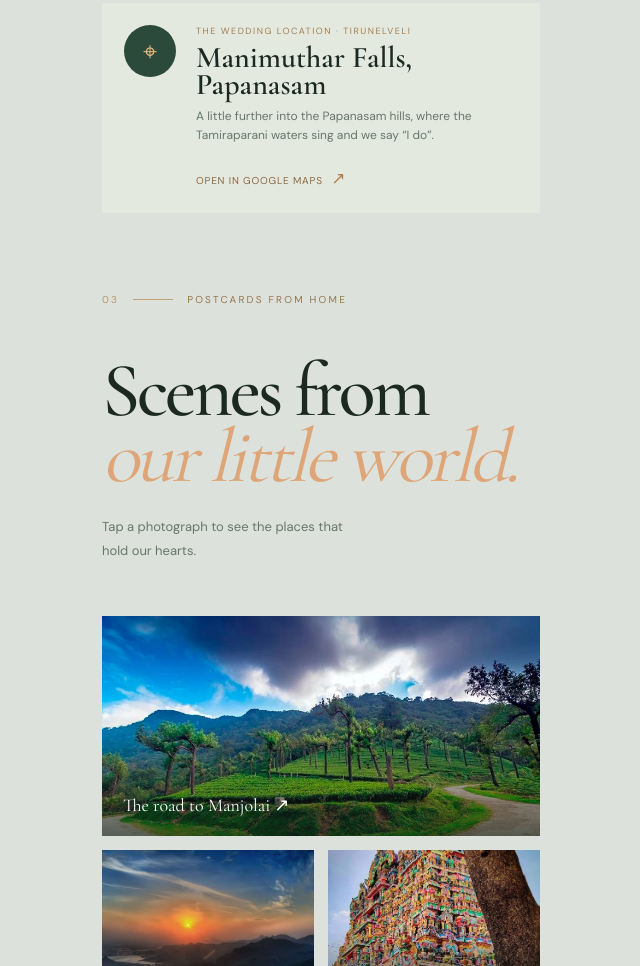
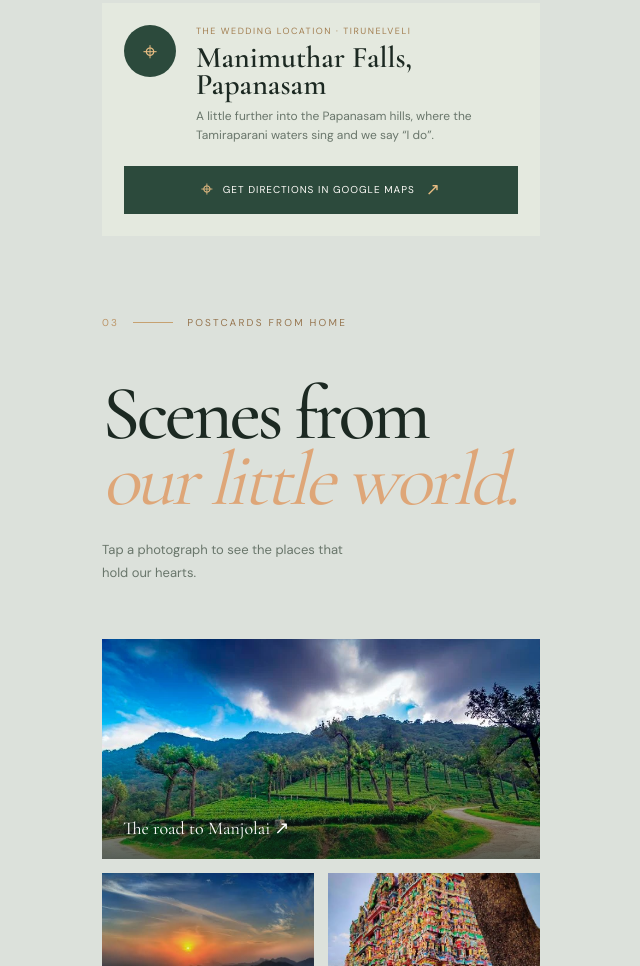
Before and after one commit to kabilanb29/demo-2, a plain HTML site: page index.html in a window 1280 px wide. Shown: the part 4109-5075 px from the top of the page, without its empty margins (319-959 px from the left). Drawn offline with nearby package versions, Linux system fonts and the light colour scheme.

Commit message:
first commit

```diff
--- a/index.html
+++ b/index.html
@@ -111,7 +111,7 @@
             <h3>Manimuthar Falls, Papanasam</h3>
             <p class="location-copy">A little further into the Papanasam hills, where the Tamiraparani waters sing and we say “I do”.</p>
           </div>
-          <a class="location-link" href="https://www.google.com/maps/search/?api=1&query=Manimuthar+Falls%2C+Papanasam%2C+Tirunelveli%2C+Tamil+Nadu" target="_blank" rel="noreferrer">Open in Google Maps <span>↗</span></a>
+          <a class="location-link" href="https://www.google.com/maps/search/?api=1&query=Manimuthar+Falls%2C+Papanasam%2C+Tirunelveli%2C+Tamil+Nadu" target="_blank" rel="noreferrer"><span class="map-pin">⌖</span> Get directions in Google Maps <span class="map-arrow">↗</span></a>
         </div>
       </section>
 
--- a/styles.css
+++ b/styles.css
@@ -55,8 +55,10 @@ h1 em, h2 em, h3 em { color: #dea678; font-weight: 400; }
 .location-label { color: #a27e50; font-size: 9px; letter-spacing: .17em; margin: 0 0 7px; text-transform: uppercase; }
 .location-card h3 { font: 600 30px/.9 var(--display); margin: 0 0 9px; }
 .location-copy { color: var(--muted); font-size: 12px; line-height: 1.6; margin: 0; max-width: 340px; }
-.location-link { color: #8b6842; font-size: 10px; letter-spacing: .08em; line-height: 1.5; text-align: right; text-decoration: none; text-transform: uppercase; }
-.location-link span { color: #b47e4d; font-size: 17px; margin-left: 5px; }
+.location-link { align-items: center; background: #2c4a3c; color: #fffdf9; display: flex; font-size: 10px; gap: 9px; justify-content: center; letter-spacing: .1em; line-height: 1.4; min-height: 48px; padding: 0 18px; text-align: center; text-decoration: none; text-transform: uppercase; transition: background .25s, transform .25s; white-space: nowrap; }
+.location-link:hover { background: #3b624e; transform: translateY(-2px); }
+.location-link .map-pin { color: #e8bd83; font-size: 21px; margin: 0; }
+.location-link .map-arrow { color: #e8bd83; font-size: 17px; margin: 0 0 0 2px; }
 .celebration { padding-bottom: 40px; }
 .gallery { padding-top: 40px; }
 .button { align-items: center; border: 1px solid transparent; display: inline-flex; gap: 26px; justify-content: space-between; padding: 16px 21px; font-size: 10px; letter-spacing: .15em; text-decoration: none; text-transform: uppercase; transition: transform .3s, background .3s; }
@@ -165,7 +167,7 @@ h2 { font: 500 clamp(49px, 6vw, 78px)/.86 var(--display); letter-spacing: -.045e
   .celebration-head, .gallery-head { align-items: flex-start; flex-direction: column; gap: 25px; margin-top: 52px; }
   .event-card.featured, .event-card.featured:hover { transform: none; }
   .location-card { align-items: start; grid-template-columns: auto 1fr; margin-top: 45px; padding: 22px; }
-  .location-link { grid-column: 2; text-align: left; }
+  .location-link { grid-column: 1 / -1; text-align: center; width: 100%; }
   .gallery-grid { grid-template-columns: 1fr 1fr; grid-template-rows: 220px 180px 180px; }
   .tile-large { grid-row: span 1; grid-column: span 2; }
   .tile-sunset { grid-column: span 1; }
@@ -195,7 +197,7 @@ h2 { font: 500 clamp(49px, 6vw, 78px)/.86 var(--display); letter-spacing: -.045e
   .celebration-head, .gallery-head { align-items: flex-start; flex-direction: column; gap: 25px; margin-top: 52px; }
   .event-card.featured, .event-card.featured:hover { transform: none; }
   .location-card { align-items: start; grid-template-columns: auto 1fr; margin-top: 45px; padding: 22px; }
-  .location-link { grid-column: 2; text-align: left; }
+  .location-link { grid-column: 1 / -1; text-align: center; width: 100%; }
   .gallery-grid { grid-template-columns: 1fr 1fr; grid-template-rows: 220px 180px 180px; }
   .tile-large { grid-row: span 1; grid-column: span 2; }
   .tile-sunset { grid-column: span 1; }
```
